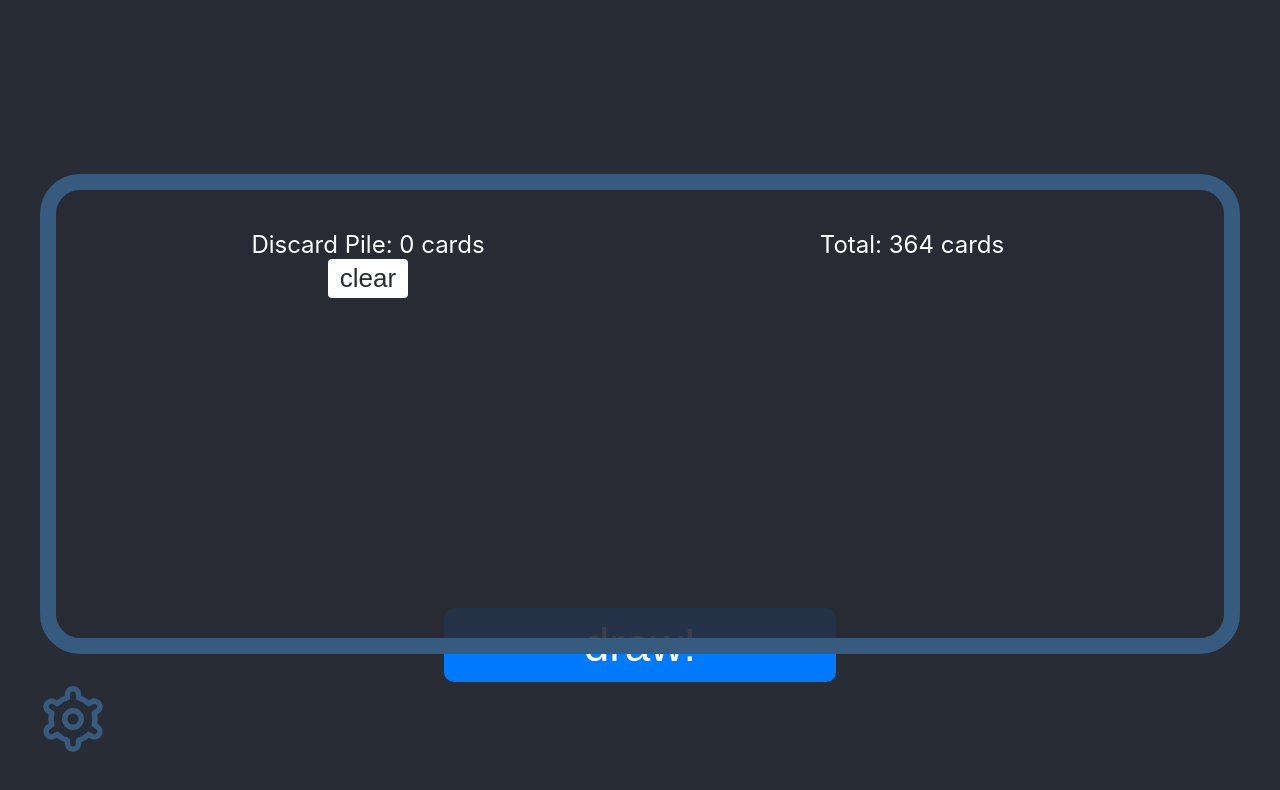
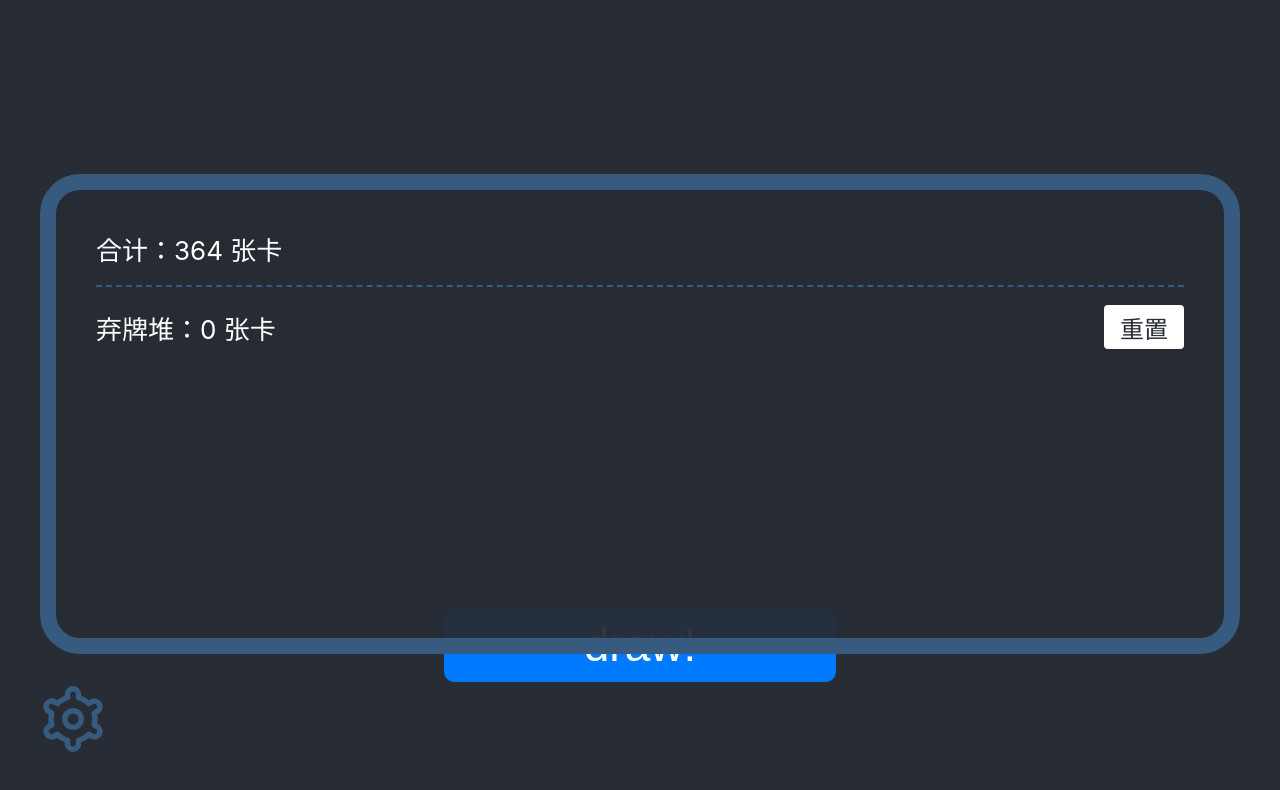
Before and after one commit to SSadamune/top-ten, a React (Create React App) app: page / in a window 1280 px wide. Both pictures are taken after a click on the element 73 px from the left and 719 px from the top of the page. Shown: the top 790 px of the page. Built offline with nearby package versions, Linux system fonts and the light colour scheme.

Commit message:
fix: style of Setting menu

```diff
--- a/src/components/settings/Settings.module.scss
+++ b/src/components/settings/Settings.module.scss
@@ -1,5 +1,6 @@
 $common-padding: calc(8px + 4vmin);
 $icon-size: calc(18px + 6vmin);
+$item-height: calc(2px + 6vh);
 
 .settingIcon {
   flex: 0 0 calc(18px + 6vmin);
@@ -22,32 +23,38 @@ $icon-size: calc(18px + 6vmin);
   left: $common-padding;
   bottom: calc($common-padding * 2 + $icon-size);
   display: flex;
-  justify-content: space-around;
   width: calc(100vw - $common-padding * 2);
   height: 60vh;
   color: #fff;
-  background-color: rgba(40, 44, 52, 0.9);
+  background-color: rgba(40, 44, 52, 0.95);
   padding: $common-padding;
   border: 2vmin solid #375a7f;
   border-radius: 5vmin;
+  flex-direction: column;
+  font-size: calc(10px + 2vmin);
 }
 
 .clearButton {
   min-width: 80px;
-  padding: 4px 12px;
-  font-size: calc(10px + 2vmin);
+  height: calc(12px + 4vmin);
+  font-size: calc(8px + 2vmin);
   color: #282c34;
   background-color: #fff;
   border: none;
   border-radius: 4px;
 }
 
-.discardPile {
-  flex: 0 0 45%;
+.menuItem {
+  box-sizing: border-box;
+  display: flex;
+  flex-direction: row;
+  flex: 0 1 $item-height;
+  justify-content: space-between;
+  align-items: center;
+  padding-bottom: calc(2px + 2vmin);
+
+  &:not(:first-child) {
+    border-top: 2px dashed #375a7f;
+    padding-top: calc(2px + 2vmin);
+  }
 }
-
-.info {
-  display: flex;
-  flex: 0 0 45%;
-  flex-direction: column;
-}
--- a/src/components/settings/Settings.tsx
+++ b/src/components/settings/Settings.tsx
@@ -38,22 +38,22 @@ export function Settings({
           className={styles.menuContainer}
         >
           <div className={styles.menu}>
-            <div className={styles.discardPile}>
-              <div>Discard Pile: {discardCardsQuantity} cards</div>
+            <div className={styles.menuItem}>
+              <div>合计：{totalCardsQuantity} 张卡</div>
+            </div>
+            {!!drawnCard && (
+              <div className={styles.menuItem}>
+                当前卡牌：{drawnCard?.category}-{drawnCard?.index}
+              </div>
+            )}
+            <div className={styles.menuItem}>
+              <div>弃牌堆：{discardCardsQuantity} 张卡</div>
               <button
                 onClick={onClickClearDiscardPile}
                 className={styles.clearButton}
               >
-                clear
+                重置
               </button>
-            </div>
-            <div className={styles.info}>
-              <div>Total: {totalCardsQuantity} cards</div>
-              {!!drawnCard && (
-                <div>
-                  Drawing: {drawnCard?.category}-{drawnCard?.index}
-                </div>
-              )}
             </div>
           </div>
         </div>
```
